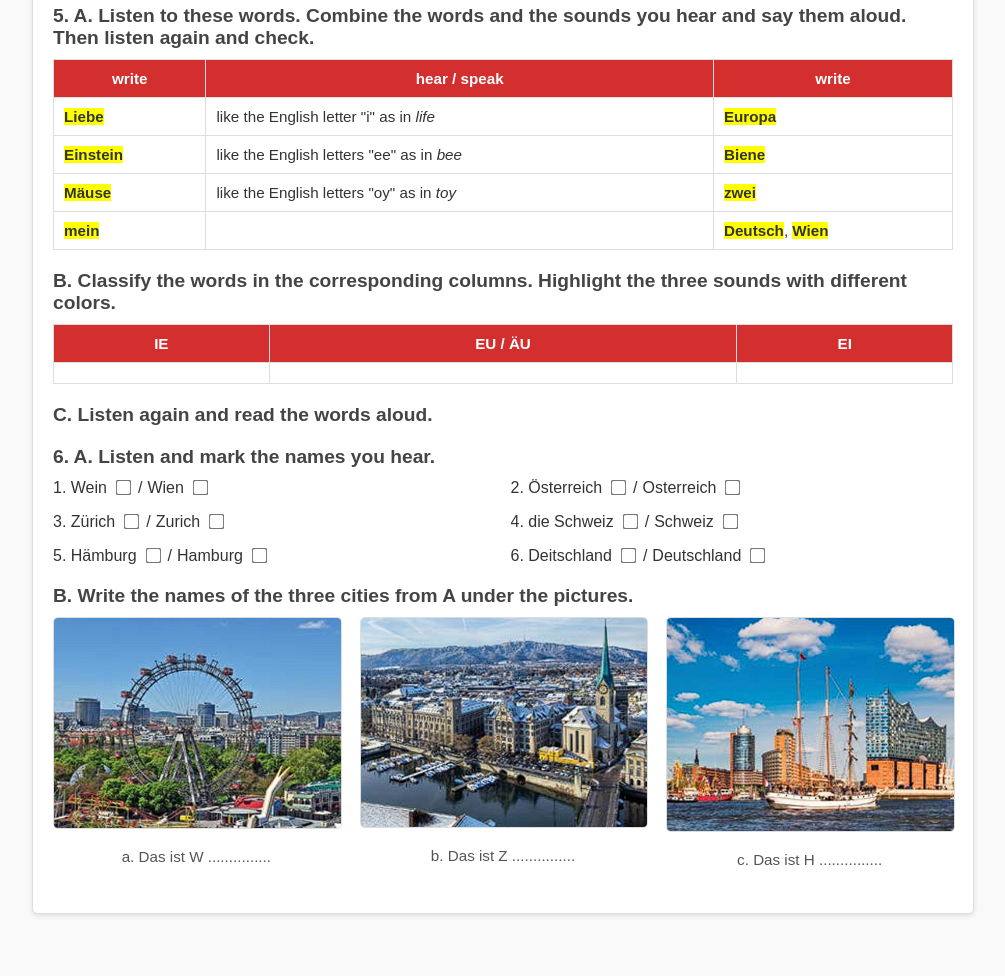
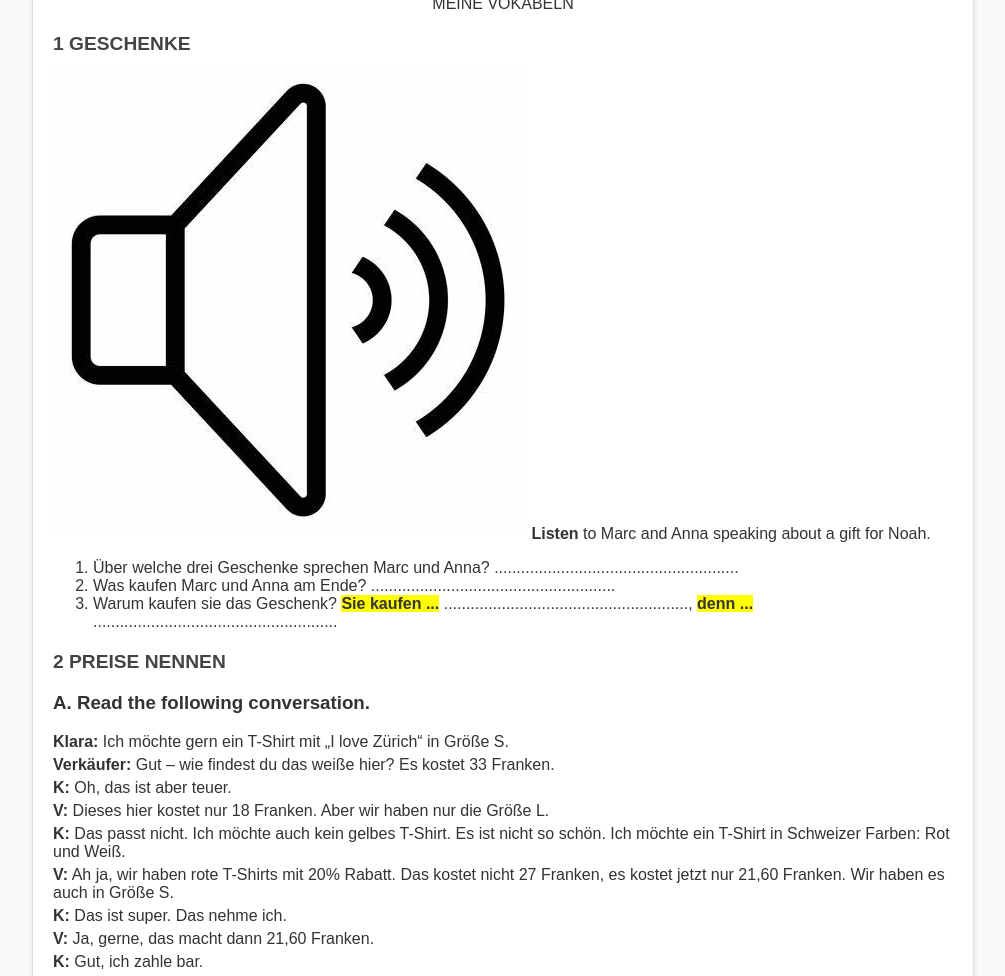
Before and after one commit to the-mogger/secondfile, a plain HTML site: page index.html in a window 1280 px wide. Shown: the part 124-1100 px from the top of the page, without its empty margins (137-1142 px from the left). Before the commit the page ends 1058 px from the top, so only its background shows below. Drawn offline with Linux system fonts and the light colour scheme.

Commit message:
Update index.html

```diff
--- a/index.html
+++ b/index.html
@@ -3,7 +3,7 @@
 <head>
     <meta charset="UTF-8">
     <meta name="viewport" content="width=device-width, initial-scale=1.0">
-    <title>Das ABC Worksheet</title>
+    <title>Was kaufe ich?</title>
     <link rel="stylesheet" href="style.css">
 </head>
 <body>
@@ -14,135 +14,55 @@
                 <span>CLASS ....................</span>
                 <span>DATE ....................</span>
             </div>
-            <h1>Das ABC</h1>
+            <h1>Was kaufe ich? <span class="lektion">LEKTION 2</span></h1>
+            <div class="subtitle">
+                <span>MEINE VOKABELN</span>
+            </div>
         </header>
 
         <section class="exercise">
-            <h2>5. A. Listen to these words. <span class="bold">Combine</span> the words and the sounds you hear and <span class="bold">say</span> them aloud. Then <span class="bold">listen</span> again and <span class="bold">check</span>.</h2>
-            <table class="words-table">
-                <thead>
-                    <tr>
-                        <th>write</th>
-                        <th>hear / speak</th>
-                        <th>write</th>
-                    </tr>
-                </thead>
-                <tbody>
-                    <tr>
-                        <td><span class="highlight">Liebe</span></td>
-                        <td>like the English letter "i" as in <span class="italic">life</span></td>
-                        <td><span class="highlight">Europa</span></td>
-                    </tr>
-                    <tr>
-                        <td><span class="highlight">Einstein</span></td>
-                        <td>like the English letters "ee" as in <span class="italic">bee</span></td>
-                        <td><span class="highlight">Biene</span></td>
-                    </tr>
-                    <tr>
-                        <td><span class="highlight">Mäuse</span></td>
-                        <td>like the English letters "oy" as in <span class="italic">toy</span></td>
-                        <td><span class="highlight">zwei</span></td>
-                    </tr>
-                    <tr>
-                        <td><span class="highlight">mein</span></td>
-                        <td></td>
-                        <td><span class="highlight">Deutsch</span>, <span class="highlight">Wien</span></td>
-                    </tr>
-                </tbody>
-            </table>
+            <h2><span class="number-circle">1</span> GESCHENKE</h2>
+            <p>
+                <img src="sound-icon.png" alt="Sound Icon" class="sound-icon">
+                <span class="bold">Listen</span> to Marc and Anna speaking about a gift for Noah.
+            </p>
+            <ol>
+                <li>Über welche drei Geschenke sprechen Marc und Anna? <span class="line">.......................................................</span></li>
+                <li>Was kaufen Marc und Anna am Ende? <span class="line">.......................................................</span></li>
+                <li>Warum kaufen sie das Geschenk? <span class="highlight">Sie kaufen ...</span> <span class="line">.......................................................</span>, <span class="highlight">denn ...</span> <span class="line">.......................................................</span></li>
+            </ol>
         </section>
 
         <section class="exercise">
-            <h2>B. Classify the words in the corresponding columns. <span class="bold">Highlight</span> the three sounds with different colors.</h2>
-            <table class="classification">
-                <thead>
-                    <tr>
-                        <th>IE</th>
-                        <th>EU / ÄU</th>
-                        <th>EI</th>
-                    </tr>
-                </thead>
-                <tbody>
-                    <tr>
-                        <td></td>
-                        <td></td>
-                        <td></td>
-                    </tr>
-                </tbody>
-            </table>
+            <h2><span class="number-circle">2</span> PREISE NENNEN</h2>
+            <h3>A. Read the following conversation.</h3>
+            <div class="conversation">
+                <p><strong>Klara:</strong> Ich möchte gern ein T-Shirt mit „I love Zürich“ in Größe S.</p>
+                <p><strong>Verkäufer:</strong> Gut – wie findest du das weiße hier? Es kostet 33 Franken.</p>
+                <p><strong>K:</strong> Oh, das ist aber teuer.</p>
+                <p><strong>V:</strong> Dieses hier kostet nur 18 Franken. Aber wir haben nur die Größe L.</p>
+                <p><strong>K:</strong> Das passt nicht. Ich möchte auch kein gelbes T-Shirt. Es ist nicht so schön. Ich möchte ein T-Shirt in Schweizer Farben: Rot und Weiß.</p>
+                <p><strong>V:</strong> Ah ja, wir haben rote T-Shirts mit 20% Rabatt. Das kostet nicht 27 Franken, es kostet jetzt nur 21,60 Franken. Wir haben es auch in Größe S.</p>
+                <p><strong>K:</strong> Das ist super. Das nehme ich.</p>
+                <p><strong>V:</strong> Ja, gerne, das macht dann 21,60 Franken.</p>
+                <p><strong>K:</strong> Gut, ich zahle bar.</p>
+            </div>
+            <div class="tshirt-images">
+                <img src="white-shirt.png" alt="White T-Shirt">
+                <img src="yellow-shirt.png" alt="Yellow T-Shirt">
+                <img src="red-shirt.png" alt="Red T-Shirt">
+            </div>
         </section>
 
         <section class="exercise">
-            <h2>C. Listen again and <span class="bold">read</span> the words aloud.</h2>
+            <h3>B. Decide if the following sentences are true or false by drawing an X on (T) or (F).</h3>
+            <ul class="true-false">
+                <li>1. Das gelbe T-Shirt ist günstig. <span class="tf">T</span> <span class="tf">F</span></li>
+                <li>2. Klara möchte ein rot-weißes T-Shirt. <span class="tf">T</span> <span class="tf">F</span></li>
+                <li>3. Das rote T-Shirt kostet 27 Franken. <span class="tf">T</span> <span class="tf">F</span></li>
+                <li>4. Klara zahlt mit Kreditkarte. <span class="tf">T</span> <span class="tf">F</span></li>
+            </ul>
         </section>
-
-
-
-        <section class="exercise">
-            <h2>6. A. Listen and mark the names you hear.</h2>
-            <div class="checkbox-grid">
-                <div class="checkbox-item">
-                    <span>1. Wein</span>
-                    <input type="checkbox">
-                    <span>/</span>
-                    <span>Wien</span>
-                    <input type="checkbox">
-                </div>
-                <div class="checkbox-item">
-                    <span>2. Österreich</span>
-                    <input type="checkbox">
-                    <span>/</span>
-                    <span>Osterreich</span>
-                    <input type="checkbox">
-                </div>
-                <div class="checkbox-item">
-                    <span>3. Zürich</span>
-                    <input type="checkbox">
-                    <span>/</span>
-                    <span>Zurich</span>
-                    <input type="checkbox">
-                </div>
-                <div class="checkbox-item">
-                    <span>4. die Schweiz</span>
-                    <input type="checkbox">
-                    <span>/</span>
-                    <span>Schweiz</span>
-                    <input type="checkbox">
-                </div>
-                <div class="checkbox-item">
-                    <span>5. Hämburg</span>
-                    <input type="checkbox">
-                    <span>/</span>
-                    <span>Hamburg</span>
-                    <input type="checkbox">
-                </div>
-                <div class="checkbox-item">
-                    <span>6. Deitschland</span>
-                    <input type="checkbox">
-                    <span>/</span>
-                    <span>Deutschland</span>
-                    <input type="checkbox">
-                </div>
-            </div>
-        </section>
-        <section class="exercise">
-            <h2>B. Write the names of the three cities from A under the pictures.</h2>
-            <div class="images">
-                <div class="image">
-                    <img src="vienna.png" alt="Vienna">
-                    <p>a. Das ist W ...............</p>
-                </div>
-                <div class="image">
-                    <img src="zurich.png" alt="Zurich">
-                    <p>b. Das ist Z ...............</p>
-                </div>
-                <div class="image">
-                    <img src="hamburg.png" alt="Hamburg">
-                    <p>c. Das ist H ...............</p>
-                </div>
-            </div>
-        </section>
-
-    </main>
+    </div>
 </body>
 </html>
```
